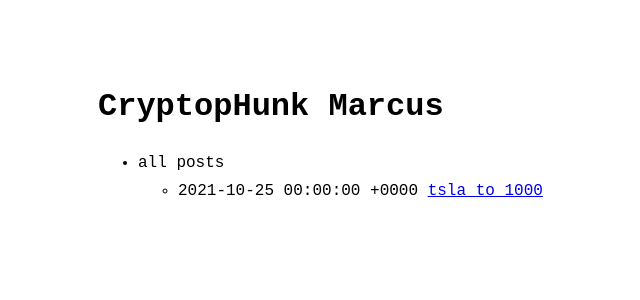
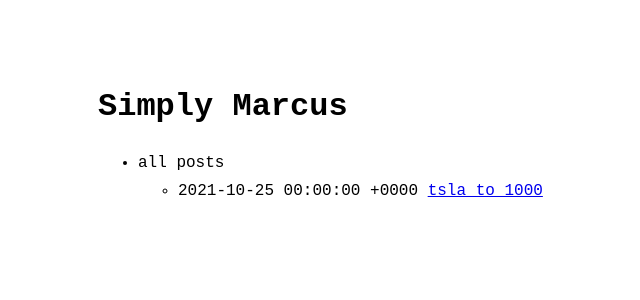
Before and after one commit to 1337b0t/1337b0t.github.io, a Jekyll site: the page built from index.md, in a window 1280 px wide. Shown: the top 300 px of the page, without its empty margins (222-862 px from the left). Built offline with Jekyll 4.4.1, drawn with Linux system fonts in a browser that asks for light colours.

Commit message:
blog title update

```diff
--- a/_config.yml
+++ b/_config.yml
@@ -18,7 +18,7 @@
 # You can create any custom variable you would like, and they will be accessible
 # in the templates via {{ site.myvariable }}.
 
-title: CryptopHunk </> Marcus
+title: Simply </> Marcus
 email: 1337b0t@protonmail.com
 description: >- # this means to ignore newlines until "baseurl:"
   A random collection of thoughts and observations.
```
